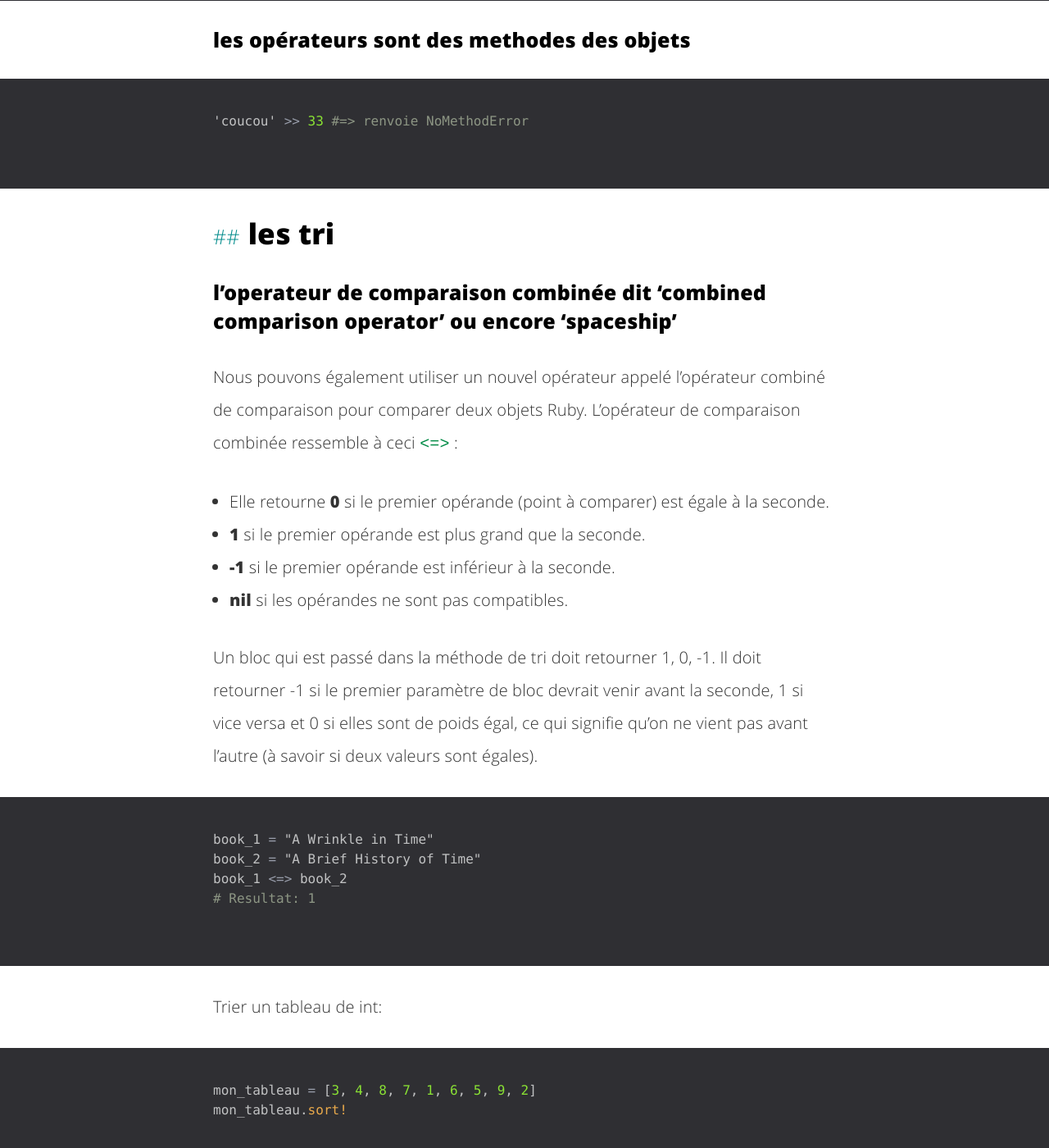
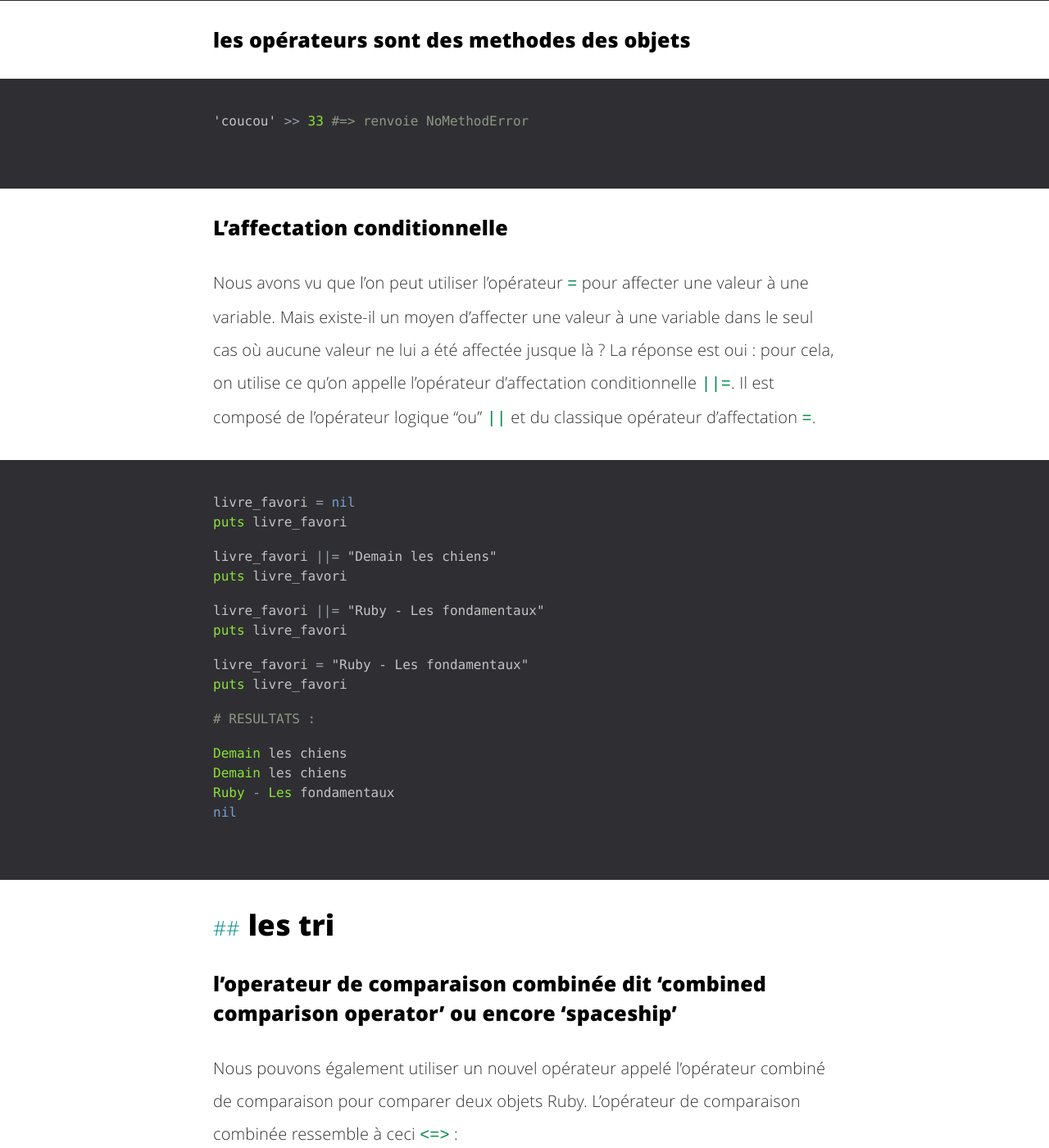
Before and after one commit to fasca/fasca.github.io, a Jekyll site: the page built from _posts/2016-10-26-ruby.md, in a window 1280 px wide and 1400 px high, scrolled down 15652 px. Shown: the whole window at 82% size. Built offline with Jekyll 4.4.1, drawn with Linux system fonts in a browser that asks for light colours; comment, search, counter and statistics services are not loaded.

Commit message:
Updated 2016-10-26-ruby.md

````diff
--- a/_posts/2016-10-26-ruby.md
+++ b/_posts/2016-10-26-ruby.md
@@ -388,6 +388,32 @@ Il est possible de convertir un objet à un autre type :
 
 ```ruby
 'coucou' >> 33 #=> renvoie NoMethodError
+```
+
+
+### L'affectation conditionnelle
+
+Nous avons vu que l'on peut utiliser l'opérateur `=` pour affecter une valeur à une variable. Mais existe-il un moyen d'affecter une valeur à une variable dans le seul cas où aucune valeur ne lui a été affectée jusque là ? La réponse est oui : pour cela, on utilise ce qu'on appelle l'opérateur d'affectation conditionnelle `||=`. Il est composé de l'opérateur logique "ou" `||` et du classique opérateur d'affectation `=`.
+
+```ruby
+livre_favori = nil
+puts livre_favori
+
+livre_favori ||= "Demain les chiens"
+puts livre_favori
+
+livre_favori ||= "Ruby - Les fondamentaux"
+puts livre_favori
+
+livre_favori = "Ruby - Les fondamentaux"
+puts livre_favori
+
+# RESULTATS :
+
+Demain les chiens
+Demain les chiens
+Ruby - Les fondamentaux
+nil
 ```
 
 ## les tri
````
